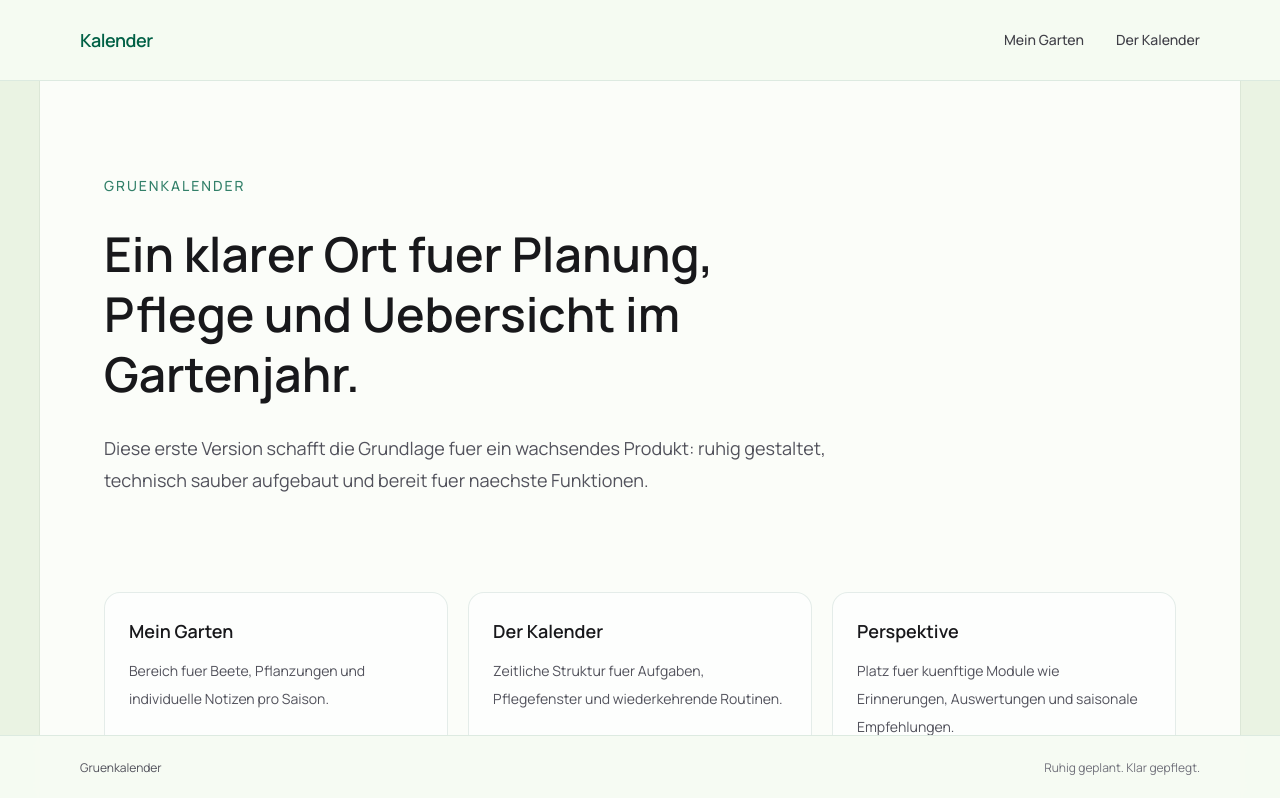
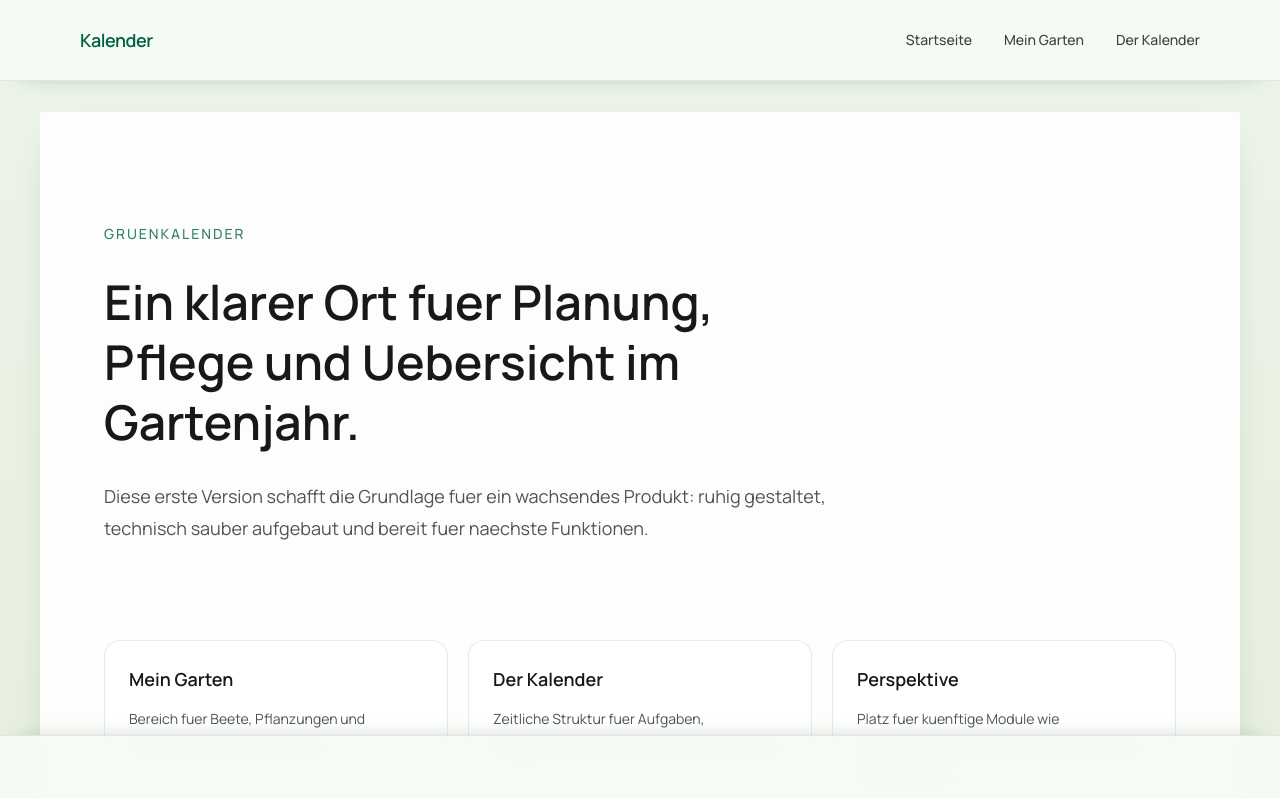
Before and after one commit to CornerDesign-Dominic/garten, a Next.js app: page / in a window 1280 px wide. Shown: the top 798 px of the page. Built offline with nearby package versions, Linux system fonts and the light colour scheme.

Commit message:
Refine paper layout and fixed nav chrome styling

```diff
--- a/src/app/globals.css
+++ b/src/app/globals.css
@@ -1,8 +1,9 @@
 @import "tailwindcss";
 
 :root {
-  --page-green: #eaf3e3;
-  --paper: #fbfdf9;
+  --page-green: #e6efe0;
+  --page-green-soft: #edf4e8;
+  --paper: #fdfefc;
 }
 
 @theme inline {
@@ -16,4 +17,10 @@
 html,
 body {
   margin: 0;
+  min-height: 100%;
 }
+
+body {
+  background-color: var(--page-green);
+  background-image: linear-gradient(180deg, var(--page-green-soft) 0%, var(--page-green) 100%);
+}
--- a/src/app/layout.tsx
+++ b/src/app/layout.tsx
@@ -25,7 +25,7 @@ export default function RootLayout({
     <html lang="de" className={`${manrope.variable} h-full`}>
       <body className="min-h-full bg-[var(--page-green)] font-sans text-zinc-800 antialiased">
         <Header />
-        <main className="pb-16 pt-20">{children}</main>
+        <main className="px-4 pb-24 pt-24 sm:px-6 sm:pt-28 lg:px-10">{children}</main>
         <Footer />
       </body>
     </html>
--- a/src/components/layout/Footer.tsx
+++ b/src/components/layout/Footer.tsx
@@ -1,10 +1,10 @@
 export function Footer() {
   return (
-    <footer className="fixed inset-x-0 bottom-0 z-50 border-t border-emerald-900/10 bg-[#f6fbf3]/95 backdrop-blur-sm">
-      <div className="mx-auto flex h-16 w-full max-w-[1200px] items-center justify-between px-6 sm:px-10">
-        <p className="text-xs text-zinc-600">Gruenkalender</p>
-        <p className="text-xs text-zinc-500">Ruhig geplant. Klar gepflegt.</p>
-      </div>
+    <footer
+      aria-hidden="true"
+      className="fixed inset-x-0 bottom-0 z-50 border-t border-emerald-900/10 bg-[#f6fbf3]/92 shadow-[0_-10px_26px_-24px_rgba(18,45,28,0.7)] backdrop-blur-md"
+    >
+      <div className="h-16 w-full" />
     </footer>
   );
 }
--- a/src/components/layout/Header.tsx
+++ b/src/components/layout/Header.tsx
@@ -4,7 +4,7 @@ import { navigationItems } from "@/config/navigation";
 
 export function Header() {
   return (
-    <header className="fixed inset-x-0 top-0 z-50 border-b border-emerald-900/10 bg-[#f6fbf3]/95 backdrop-blur-sm">
+    <header className="fixed inset-x-0 top-0 z-50 border-b border-emerald-900/10 bg-[#f6fbf3]/92 shadow-[0_10px_26px_-24px_rgba(18,45,28,0.7)] backdrop-blur-md">
       <div className="mx-auto flex h-20 w-full max-w-[1200px] items-center justify-between px-6 sm:px-10">
         <Link href="/" className="text-lg font-semibold tracking-tight text-emerald-800">
           Kalender
@@ -15,7 +15,7 @@ export function Header() {
             <Link
               key={item.href}
               href={item.href}
-              className="text-sm font-medium text-zinc-700 transition-colors hover:text-emerald-800"
+              className="text-sm font-medium text-zinc-700 transition-colors hover:text-emerald-800 focus-visible:outline-none focus-visible:ring-2 focus-visible:ring-emerald-700/40 focus-visible:ring-offset-2 focus-visible:ring-offset-[#f6fbf3]"
             >
               {item.label}
             </Link>
--- a/src/components/layout/PageShell.tsx
+++ b/src/components/layout/PageShell.tsx
@@ -6,7 +6,7 @@ interface PageShellProps {
 
 export function PageShell({ children }: PageShellProps) {
   return (
-    <div className="mx-auto w-full max-w-[1200px] bg-[var(--paper)] px-6 py-12 shadow-[0_0_0_1px_rgba(12,41,23,0.06)] sm:px-10 md:min-h-[calc(100vh-8rem)] lg:px-16">
+    <div className="mx-auto w-full max-w-[1200px] min-h-[calc(100dvh-7rem)] rounded-[2px] bg-[var(--paper)] px-6 py-12 shadow-[0_14px_40px_-24px_rgba(18,45,28,0.32),0_1px_0_rgba(18,45,28,0.08)] sm:px-10 sm:py-14 lg:px-16 lg:py-16">
       {children}
     </div>
   );
--- a/src/config/navigation.ts
+++ b/src/config/navigation.ts
@@ -1,4 +1,5 @@
 export const navigationItems = [
+  { href: "/", label: "Startseite" },
   { href: "/mein-garten", label: "Mein Garten" },
   { href: "/der-kalender", label: "Der Kalender" },
 ];
```
Also changed, not shown: 1 other file (tests, documents, lock files or other folders).
